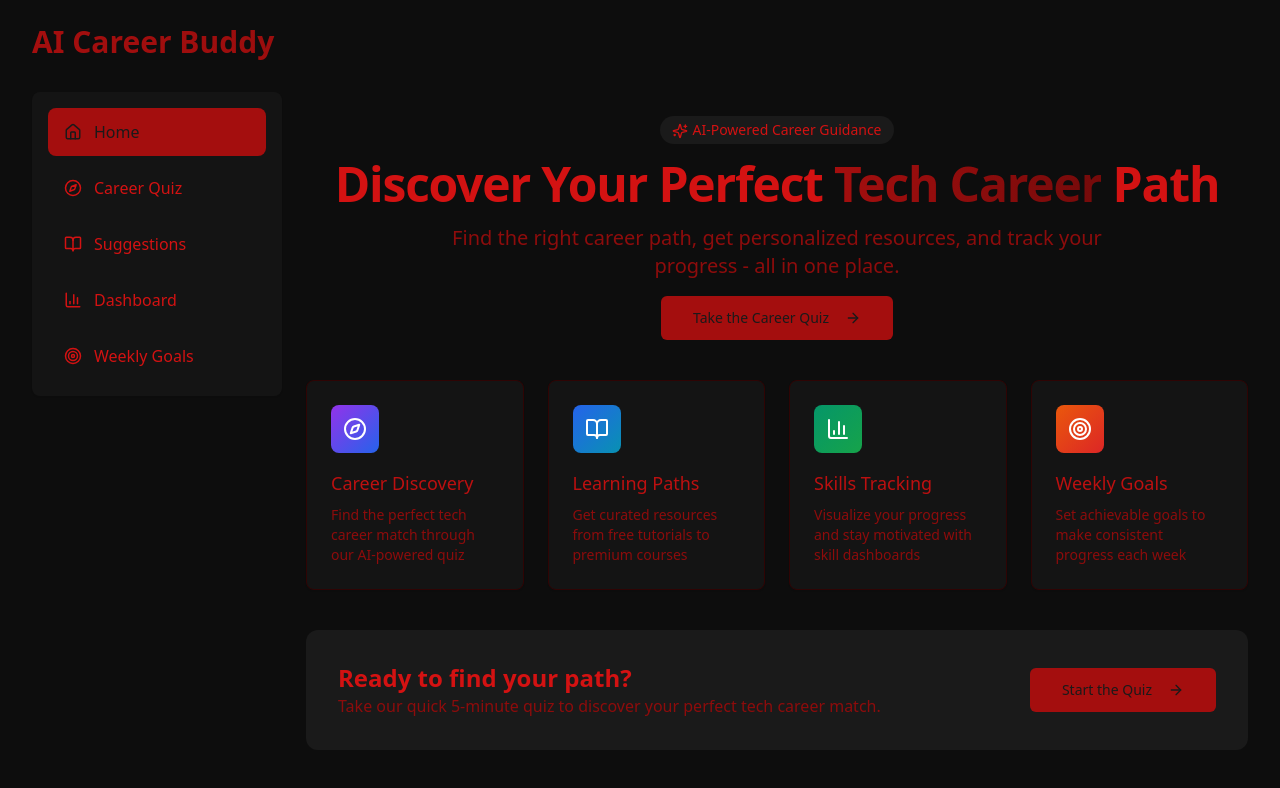
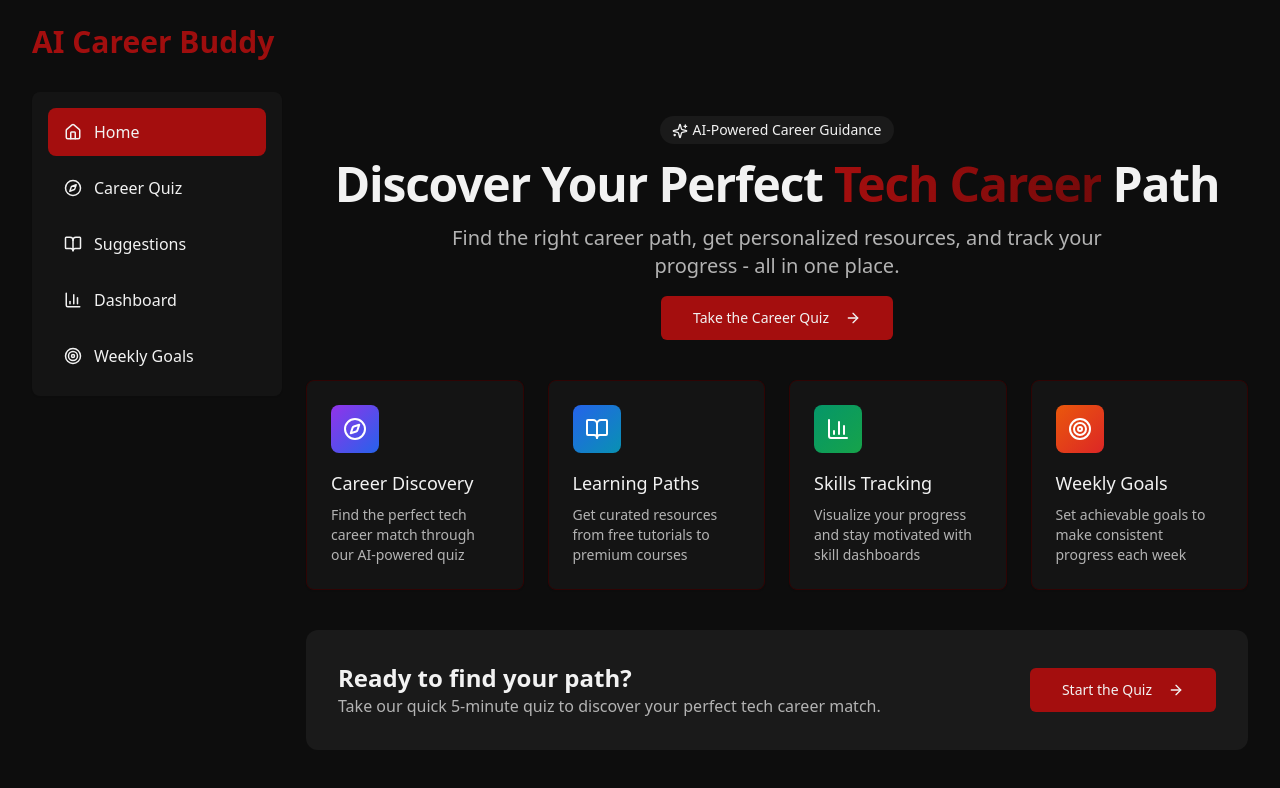
Before and after one commit to Vallabh-2946/D.A.V-career-buddy, a React (Vite) app: page / in a window 1280 px wide. Shown: the top 788 px of the page. Built offline with nearby package versions, Linux system fonts and the light colour scheme.

Commit message:
Fix: Apply theme colors
Update the application's color scheme to use white text and red buttons and icons.

```diff
--- a/src/index.css
+++ b/src/index.css
@@ -5,20 +5,20 @@
 @layer base {
   :root {
     --background: 0 0% 5%; /* Very Dark Gray/Almost Black */
-    --foreground: 0 84% 45%; /* Deep, Muted Red */
+    --foreground: 0 0% 95%; /* Bright White Text */
     --card: 0 0% 8%; /* Dark Charcoal */
-    --card-foreground: 0 84% 40%; /* Deeper Muted Red */
+    --card-foreground: 0 0% 95%; /* Bright White */
     --popover: 0 0% 8%; /* Dark Charcoal */
-    --popover-foreground: 0 84% 40%; /* Deeper Muted Red */
+    --popover-foreground: 0 0% 95%; /* Bright White */
 
-    --primary: 0 84% 35%; /* Deep Blood Red */
-    --primary-foreground: 0 0% 10%; /* Nearly Black */
+    --primary: 0 84% 35%; /* Deep Blood Red for Buttons */
+    --primary-foreground: 0 0% 95%; /* White Text on Red Buttons */
 
     --secondary: 0 0% 12%; /* Very Dark Gray */
     --secondary-foreground: 0 84% 35%; /* Deep Red */
 
     --muted: 0 0% 10%; /* Almost Black */
-    --muted-foreground: 0 84% 30%; /* Softest Red */
+    --muted-foreground: 0 0% 70%; /* Light Gray */
 
     --accent: 0 0% 15%; /* Dark Charcoal */
     --accent-foreground: 0 84% 40%; /* Deep Red */
@@ -35,9 +35,9 @@
 
   .dark {
     --background: 0 0% 3%; /* Almost Pure Black */
-    --foreground: 0 84% 45%; /* Softer Red */
+    --foreground: 0 0% 95%; /* Softer Red */
     --card: 0 0% 6%; /* Very Dark Gray */
-    --card-foreground: 0 84% 40%; /* Deeper Red */
+    --card-foreground: 0 0% 95%; /* Deeper Red */
 
     --primary: 0 84% 35%; /* Deep Red */
     --primary-foreground: 0 0% 5%; /* Almost Black */
```
